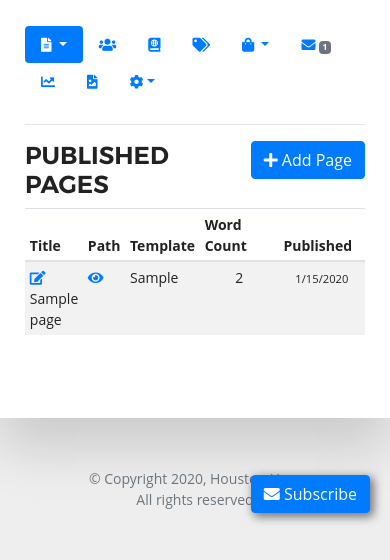
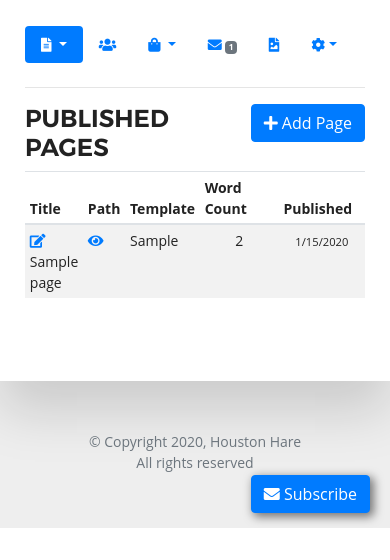
Before and after one commit to treetrnk/flask_writer, a Flask app: page /admin/pages in a window 390 px wide. Shown: the part 316-876 px from the top of the page. After the commit the page ends 844 px from the top, so only its background shows below. Run offline with Flask 2, Linux system fonts and the light colour scheme; a user stored in the database is signed in; tables that the repository leaves empty hold one stand-in row (values such as "Sample post"); some libraries are stand-ins or nearby versions.

Commit message:
Simplify admin navbar

```diff
--- a/app/admin/routes.py
+++ b/app/admin/routes.py
@@ -314,7 +314,11 @@ def check_scheduled(): # SCHEDULED RELEASE WEBHOOK
 def tags():
     page = Page.query.filter_by(slug='admin').first()
     tags = Tag.query.order_by('name')
-    return render_template('admin/tags.html', tab='tags', tags=tags, page=page)
+    return render_template('admin/tags.html',
+            tab='pages',
+            tags=tags,
+            page=page
+        )
 
 @bp.route('/admin/tag/add', methods=['GET', 'POST'])
 @login_required
@@ -333,7 +337,7 @@ def add_tag():
             return redirect(url_for('admin.tags'))
         else:
             flash("<b>Error!</b> That tag already exists.", "danger")
-    return render_template('admin/tag-edit.html', form=form, tab='tags', action='Add', page=page)
+    return render_template('admin/tag-edit.html', form=form, tab='pages', action='Add', page=page)
 
 @bp.route('/admin/tag/edit/<int:id>', methods=['GET', 'POST'])
 @login_required
@@ -352,7 +356,7 @@ def edit_tag(id):
         else:
             flash("<b>Error!</b> That tag already exists.", "danger")
     form.name.data = tag.name
-    return render_template('admin/tag-edit.html', form=form, tab='tags', tag=tag, action='Edit', page=page)
+    return render_template('admin/tag-edit.html', form=form, tab='pages', tag=tag, action='Edit', page=page)
 
 @bp.route('/admin/definitions')
 @login_required
@@ -360,7 +364,7 @@ def definitions():
     page = Page.query.filter_by(slug='admin').first()
     definitions = Definition.query.order_by('name')
     return render_template('admin/definitions.html',
-            tab='definitions',
+            tab='pages',
             definitions=definitions,
             page=page,
             len=len,
@@ -381,7 +385,7 @@ class AddDefinition(SaveObjView):
         self.form.type.choices = Definition.TYPE_CHOICES
         self.form.tag_id.choices = [(0,'')] + [(t.id, t.name) for t in Tag.query.order_by('name').all()]
         self.form.parent_id.choices = [(0,'')] + [(p.id, str(p)) for p in Page.query.all()]
-        self.context['tab'] = 'definitions'
+        self.context['tab'] = 'pages'
         #self.context.update({'form': self.form})
 
     def pre_post(self):
@@ -408,7 +412,7 @@ class EditDefinition(SaveObjView):
         self.form.type.choices = Definition.TYPE_CHOICES
         self.form.tag_id.choices = [(0,'')] + [(t.id, t.name) for t in Tag.query.all()]
         self.form.parent_id.choices = [(0,'')] + [(p.id, str(p)) for p in Page.query.all()]
-        self.context['tab'] = 'definitions'
+        self.context['tab'] = 'pages'
         #self.context.update({'form': self.form})
 
     def pre_post(self):
@@ -701,7 +705,7 @@ def records(day=None):
         chart_records += [Record.words_by_day(prev_month)]
         prev_month += timedelta(days=1)
     return render_template('admin/records.html',
-            tab='records',
+            tab='pages',
             chart_records=chart_records,
             records=records,
             page=page,
@@ -721,6 +725,9 @@ class EditRecord(SaveObjView):
     delete_endpoint = 'admin.delete_record'
     template = 'admin/object-edit.html'
     redirect = {'endpoint': 'admin.records'}
+
+    def extra(self):
+        self.context['tab'] = 'pages'
 
     def pre_post(self):
         self.obj.words = self.form.end_words.data - self.form.start_words.data
--- a/app/templates/admin/nav.html
+++ b/app/templates/admin/nav.html
@@ -14,21 +14,21 @@
 			<a href="{{ url_for('admin.add_page') }}?path={{ request.path }}" class="dropdown-item">
 				<i class="fas fa-plus"></i> Add Page
 			</a>
+			<div class="dropdown-divider"></div>
+			<a href="{{ url_for('admin.records') }}" class="dropdown-item">
+				<i class="fas fa-chart-line"></i> Records
+			</a>
+			<a href="{{ url_for('admin.definitions') }}" class="dropdown-item">
+				<i class="fas fa-atlas"></i> Definitions
+			</a>
+			<a href="{{ url_for('admin.tags') }}" class="dropdown-item">
+				<i class="fas fa-tags"></i> Tags
+			</a>
 		</div>
 	</li>
 	<li class="nav-item">
 		<a href="{{ url_for('admin.users') }}" class="nav-link {% if tab == 'users' %}active{% endif %}" data-toggle='tooltip' title='Users'>
 			<i class="fas fa-users"></i><span class="d-none d-sm-none d-md-inline"> Users</span>
-		</a>
-	</li>
-	<li class="nav-item">
-		<a href="{{ url_for('admin.definitions') }}" class="nav-link {% if tab == 'definitions' %}active{% endif %}" data-toggle='tooltip' title='Definitions'>
-			<i class="fas fa-atlas"></i><span class="d-none d-sm-none d-md-inline"> Definitions</span>
-		</a>
-	</li>
-	<li class="nav-item">
-		<a href="{{ url_for('admin.tags') }}" class="nav-link {% if tab == 'tags' %}active{% endif %}" data-toggle='tooltip' title='Tags'>
-			<i class="fas fa-tags"></i><span class="d-none d-sm-none d-md-inline"> Tags</span>
 		</a>
 	</li>
 	<li class="nav-item dropdown">
@@ -53,11 +53,6 @@
 			{% if current_user.is_authenticated %}
 			<small><span class="badge badge-secondary">{{ current_user.total_subscribers() }}</span></small>
 			{% endif %}
-		</a>
-	</li>
-	<li class="nav-item">
-		<a href="{{ url_for('admin.records') }}" class="nav-link {% if tab == 'records' %}active{% endif %}" data-toggle='tooltip' title='Records'>
-			<i class="fas fa-chart-line"></i><span class="d-none d-sm-none d-md-inline"> Records</span>
 		</a>
 	</li>
 	<li class="nav-item">
```
